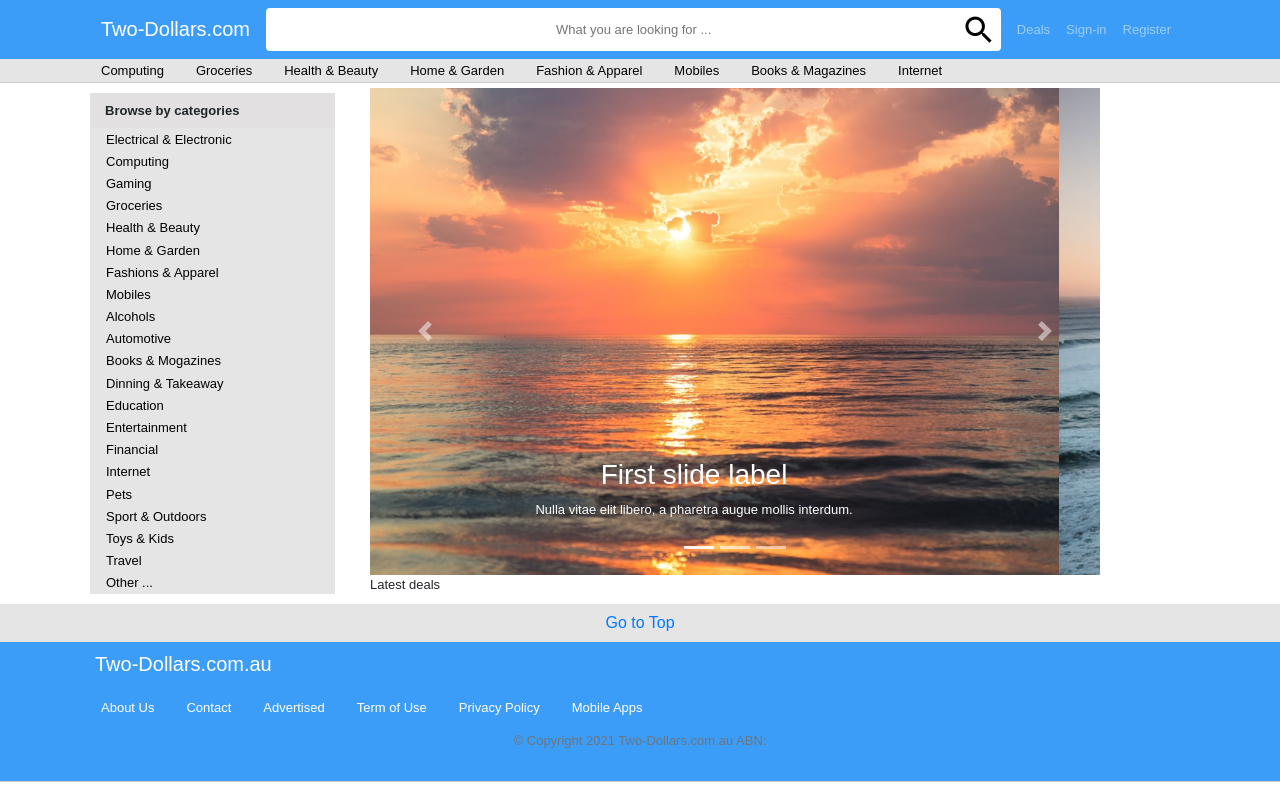
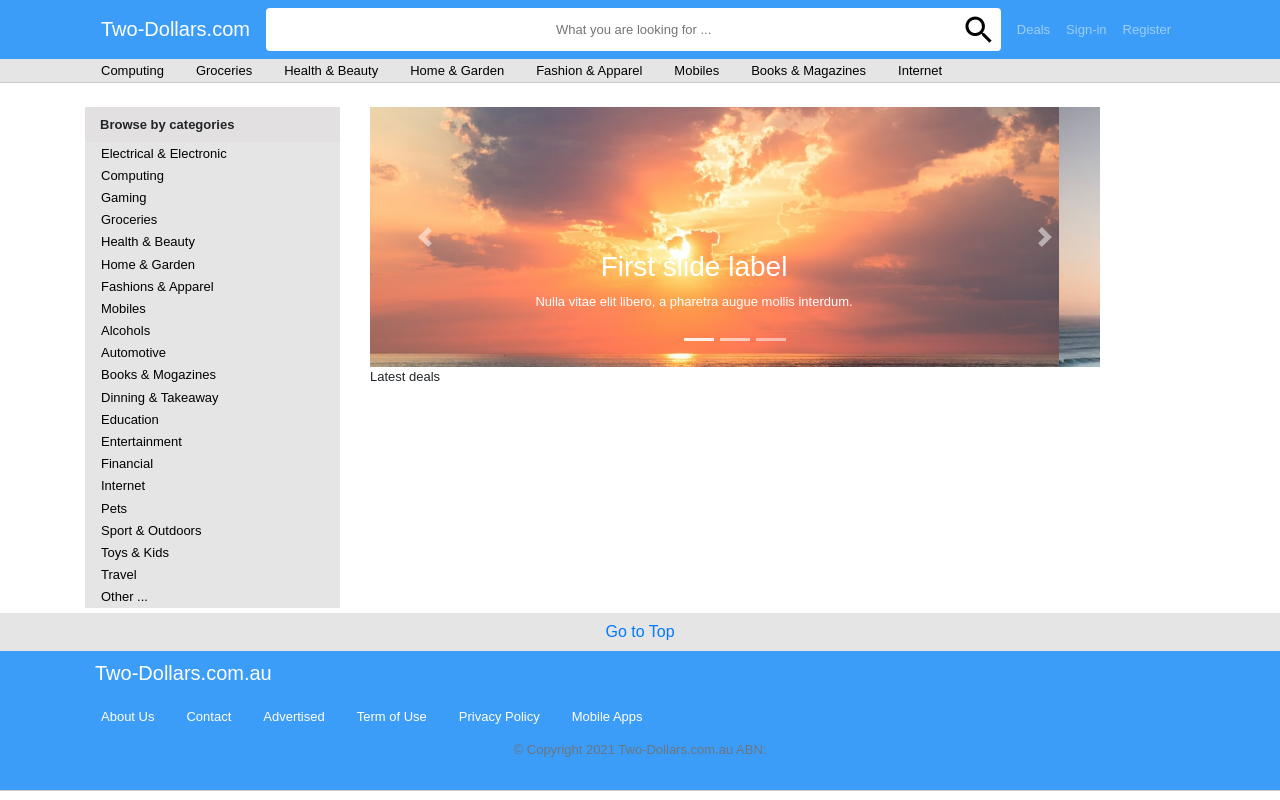
Before and after one commit to bonnak/2dollarshop, a Next.js app: page / in a window 1280 px wide. Built offline with nearby package versions, Linux system fonts and the light colour scheme.

Commit message:
home page carousel

```diff
--- a/components/AppCarousel.js
+++ b/components/MainCarousel.js
@@ -1,7 +1,7 @@
 import { Carousel } from 'react-bootstrap';
 
-export default function AppCarousel() {
-  return <div className="app-carousel">
+export default function MainCarousel() {
+  return <div className="main-carousel">
       <Carousel>
         <Carousel.Item>
           <img
--- a/pages/index.js
+++ b/pages/index.js
@@ -2,16 +2,16 @@ import { Container, Row, Col } from 'react-bootstrap';
 import AppLayout from '../layouts/AppLayout';
 import BrowseCategories from '../components/BrowseCategories';
 import LatestDeals from '../components/LatestDeals';
-import AppCarousel from '../components/AppCarousel';
+import MainCarousel from '../components/MainCarousel';
 
 export default function Home() {
   return (
     <AppLayout>
       <Container>
-        <Row>
+        <Row className="mt-4">
           <Col sm={3}><BrowseCategories /></Col>
           <Col sm={8}>
-            <AppCarousel />
+            <MainCarousel />
             <LatestDeals />
           </Col>
         </Row>
--- a/styles/app-carousel.scss
+++ /dev/null
@@ -1,4 +0,0 @@
-.app-carousel {
-    background-color: cadetblue;
-    width: 100%;
-}
--- a/styles/browse-categorys.scss
+++ b/styles/browse-categorys.scss
@@ -1,5 +1,5 @@
 .browse-category {
-    padding: 5px 5px;
+    //padding: 5px 5px;
 }
 
 .browse-category__row1 {
--- a/styles/globals.scss
+++ b/styles/globals.scss
@@ -5,7 +5,7 @@
 @import "footer";
 @import "global-search";
 @import "browse-categorys";
-@import "app-carousel";
+@import "main-carousel";
 
 body {
   font-size: 13px;
--- /dev/null
+++ b/styles/main-carousel.scss
@@ -0,0 +1,12 @@
+.main-carousel{
+  background-color: cadetblue;
+  width: 100%;
+
+  .carousel-item {
+    height: 260px;
+
+    img {
+      object-fit: contain;
+    }
+  }
+}
```
